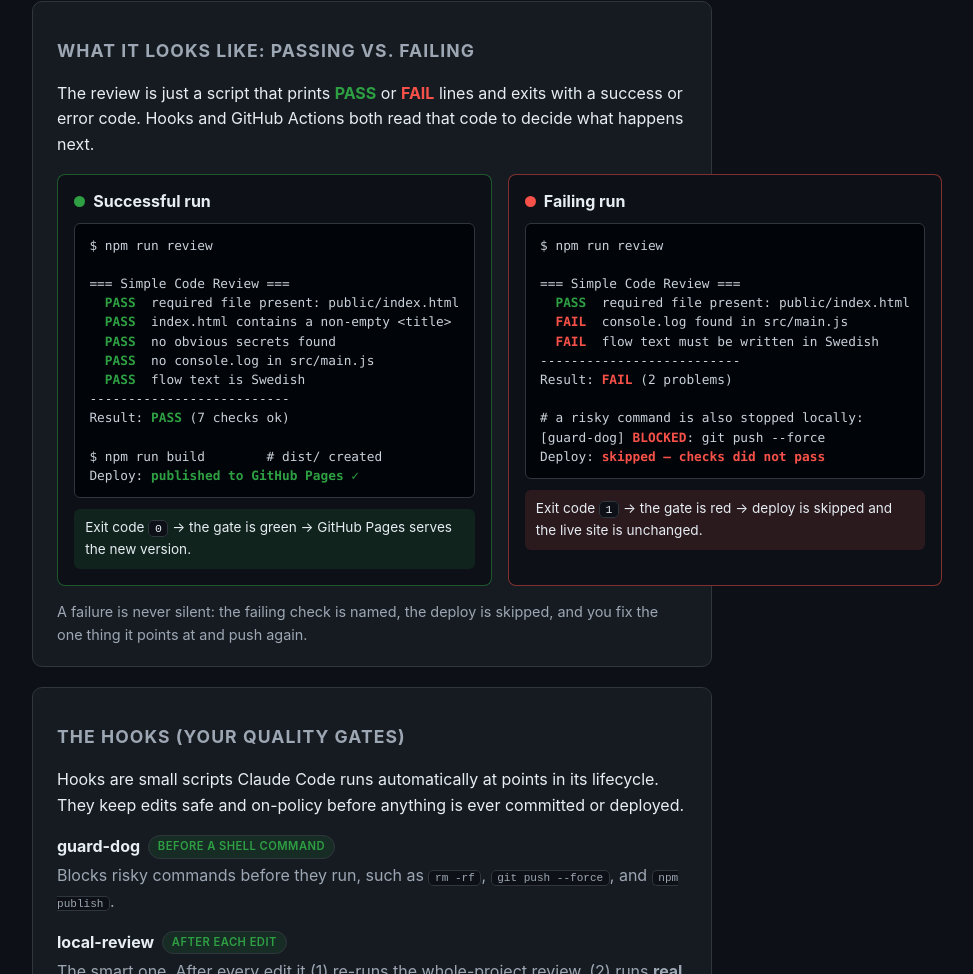
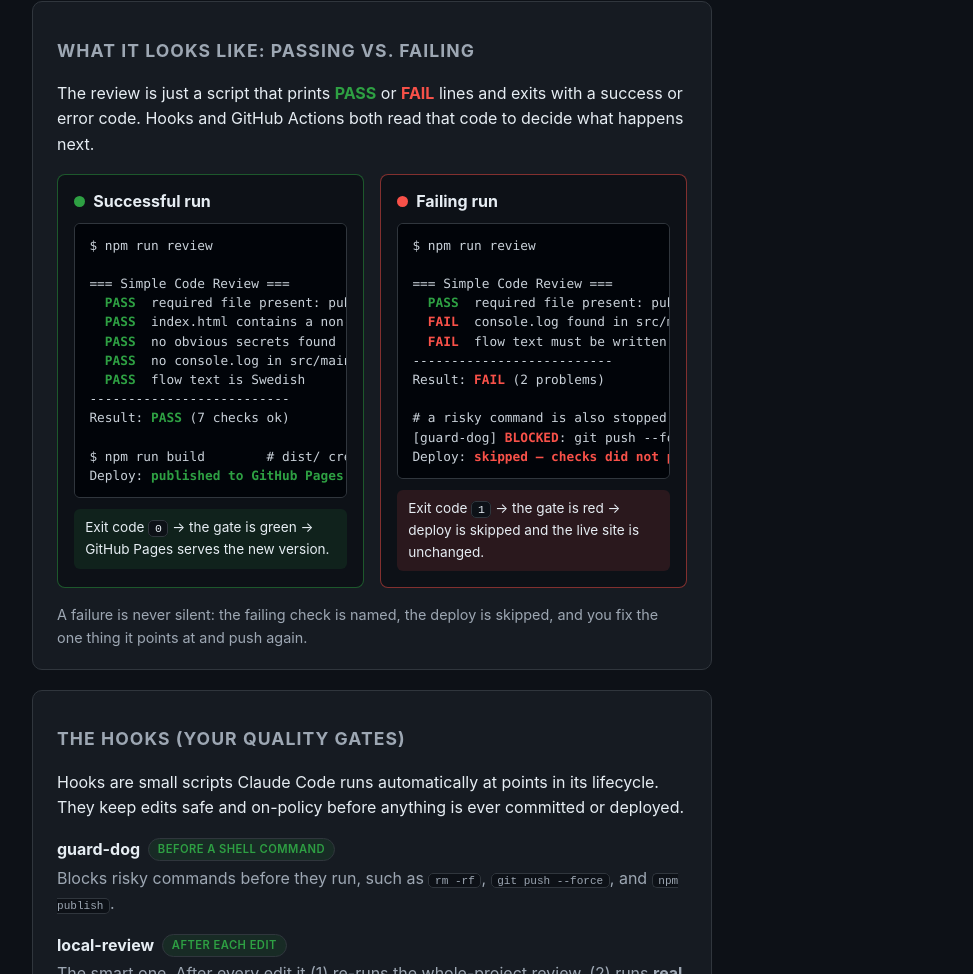
Before and after one commit to scholdborg/gitops-review-webapp, a website: page public/index.html in a window 1280 px wide. Shown: the part 1328-2302 px from the top of the page, without its empty margins (268-1241 px from the left). Drawn offline with Linux system fonts and the light colour scheme; files that its build step writes are made by us from their sources; files whose address does not match are found by name.

Commit message:
Fix pass/fail comparison overflowing the page frame
Grid items default to min-width:auto, so the non-wrapping terminal <pre>
lines forced the columns wider than the .page container. Set min-width:0 on
the .case grid items (and max-width:100% on .terminal) so the columns respect
the frame and the terminal scrolls internally instead.

Co-Authored-By: Claude Opus 4.8 <noreply@anthropic.com>

```diff
--- a/src/style.css
+++ b/src/style.css
@@ -198,6 +198,9 @@ code {
   border-radius: 8px;
   padding: 0.9rem 1rem 1rem;
   background: #0d1117;
+  /* allow the column to shrink below its content so the terminal scrolls
+     internally instead of stretching the whole section past the frame */
+  min-width: 0;
 }
 
 .case h3 {
@@ -243,6 +246,7 @@ code {
   color: #c9d1d9;
   overflow-x: auto;
   white-space: pre;
+  max-width: 100%;
 }
 
 .pass {
```
